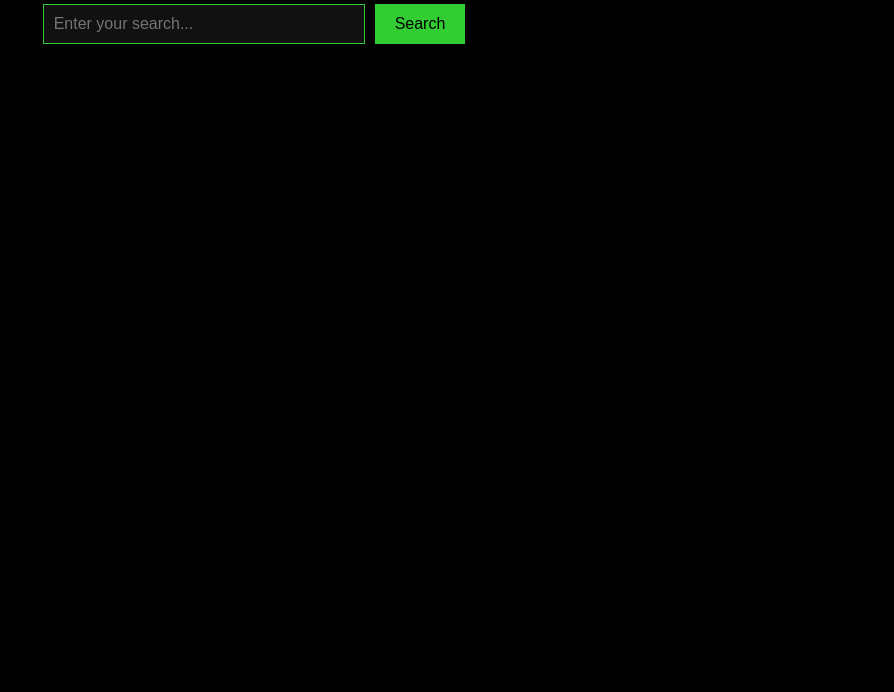
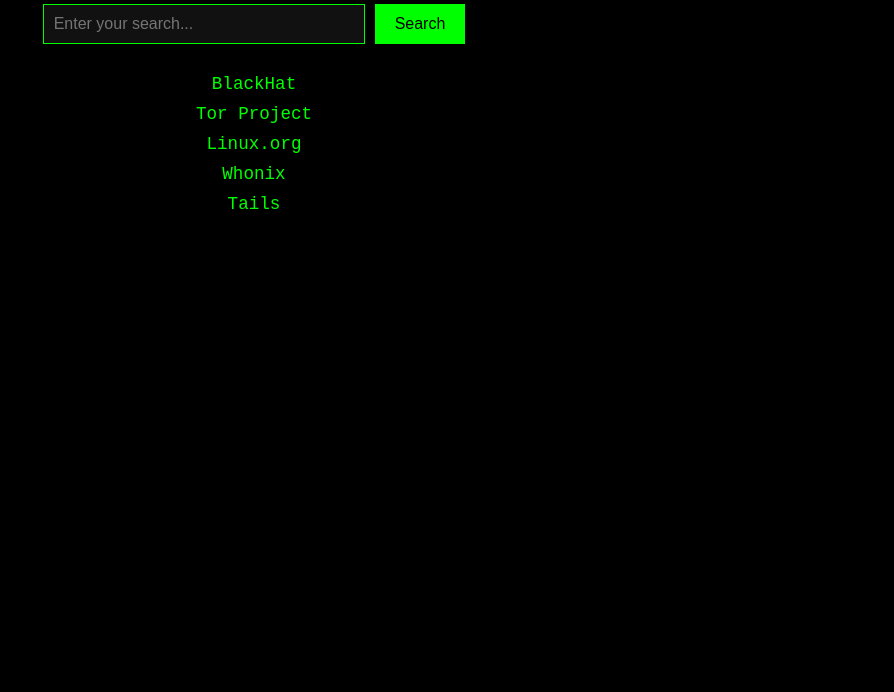
Before and after one commit to ayvazovski/ayvx, a plain HTML site: page public/index.html in a window 1280 px wide. Shown: the part 108-800 px from the top of the page, without its empty margins (386-1280 px from the left). Drawn offline with Linux system fonts and the light colour scheme.

Commit message:
Update index.html

```diff
--- a/public/index.html
+++ b/public/index.html
@@ -6,8 +6,8 @@
   <title>AYVX</title>
   <style>
     body {
-      background-color: black;
-      color: limegreen;
+      background-color: #000000;
+      color: #00ff00;
       font-family: 'Courier New', monospace;
       margin: 0;
       padding: 20px;
@@ -16,6 +16,18 @@
       text-align: center;
       font-size: 2.5rem;
       margin-bottom: 20px;
+      overflow: hidden;
+      white-space: nowrap;
+      border-right: 0.15em solid #00ff00;
+      animation: typing 3s steps(40, end), blink-caret 0.75s step-end infinite;
+    }
+    @keyframes typing {
+      from { width: 0; }
+      to { width: 100%; }
+    }
+    @keyframes blink-caret {
+      from, to { border-color: transparent; }
+      50% { border-color: #00ff00; }
     }
     form {
       display: flex;
@@ -27,55 +39,57 @@
       font-size: 1rem;
       width: 300px;
       background-color: #111;
-      color: limegreen;
-      border: 1px solid limegreen;
+      color: #00ff00;
+      border: 1px solid #00ff00;
       outline: none;
     }
     button {
       padding: 10px 20px;
       font-size: 1rem;
-      background-color: limegreen;
+      background-color: #00ff00;
       color: black;
       border: none;
       cursor: pointer;
       margin-left: 10px;
     }
-    .result {
-      margin-bottom: 10px;
-      padding: 10px;
-      background-color: #111;
-      border: 1px solid limegreen;
+    .links {
+      margin-top: 30px;
+      text-align: center;
+    }
+    .links a {
+      color: #00ff00;
+      text-decoration: none;
+      display: block;
+      margin: 10px 0;
+      font-size: 1.1rem;
+      position: relative;
+      animation: glitch 1s infinite;
+    }
+    .links a:hover {
+      text-decoration: underline;
+    }
+    @keyframes glitch {
+      0% { transform: translate(0); }
+      25% { transform: translate(-2px, 2px); }
+      50% { transform: translate(2px, -2px); }
+      75% { transform: translate(-2px, 2px); }
+      100% { transform: translate(0); }
     }
   </style>
 </head>
 <body>
   <h1>AYVX</h1>
-  <form id="searchForm">
-    <input type="text" id="searchInput" placeholder="Enter your search..." />
+  <form id="searchForm" action="https://www.google.com/search" method="GET" target="_blank">
+    <input type="text" id="searchInput" name="q" placeholder="Enter your search..." />
     <button type="submit">Search</button>
   </form>
-  <div id="results"></div>
 
-  <script>
-    const form = document.getElementById('searchForm');
-    const input = document.getElementById('searchInput');
-    const resultsDiv = document.getElementById('results');
-
-    form.addEventListener('submit', (e) => {
-      e.preventDefault();
-      const query = input.value.trim();
-      if (!query) return;
-
-      const fakeResults = [
-        `Exploit: ${query} - CVE-2023-1234`,
-        `Tutorial: How to bypass ${query} security`,
-        `Tool: ${query} scanner v2.0`,
-        `Forum: Discuss ${query} vulnerabilities`,
-        `Blog: Deep dive into ${query} exploits`,
-      ];
-
-      resultsDiv.innerHTML = fakeResults.map(result => `<div class="result">${result}</div>`).join('');
-    });
-  </script>
+  <div class="links">
+    <a href="https://www.blackhat.com" target="_blank">BlackHat</a>
+    <a href="https://www.torproject.org" target="_blank">Tor Project</a>
+    <a href="https://www.linux.org" target="_blank">Linux.org</a>
+    <a href="https://www.whonix.org" target="_blank">Whonix</a>
+    <a href="https://tails.boum.org" target="_blank">Tails</a>
+  </div>
 </body>
 </html>
```
